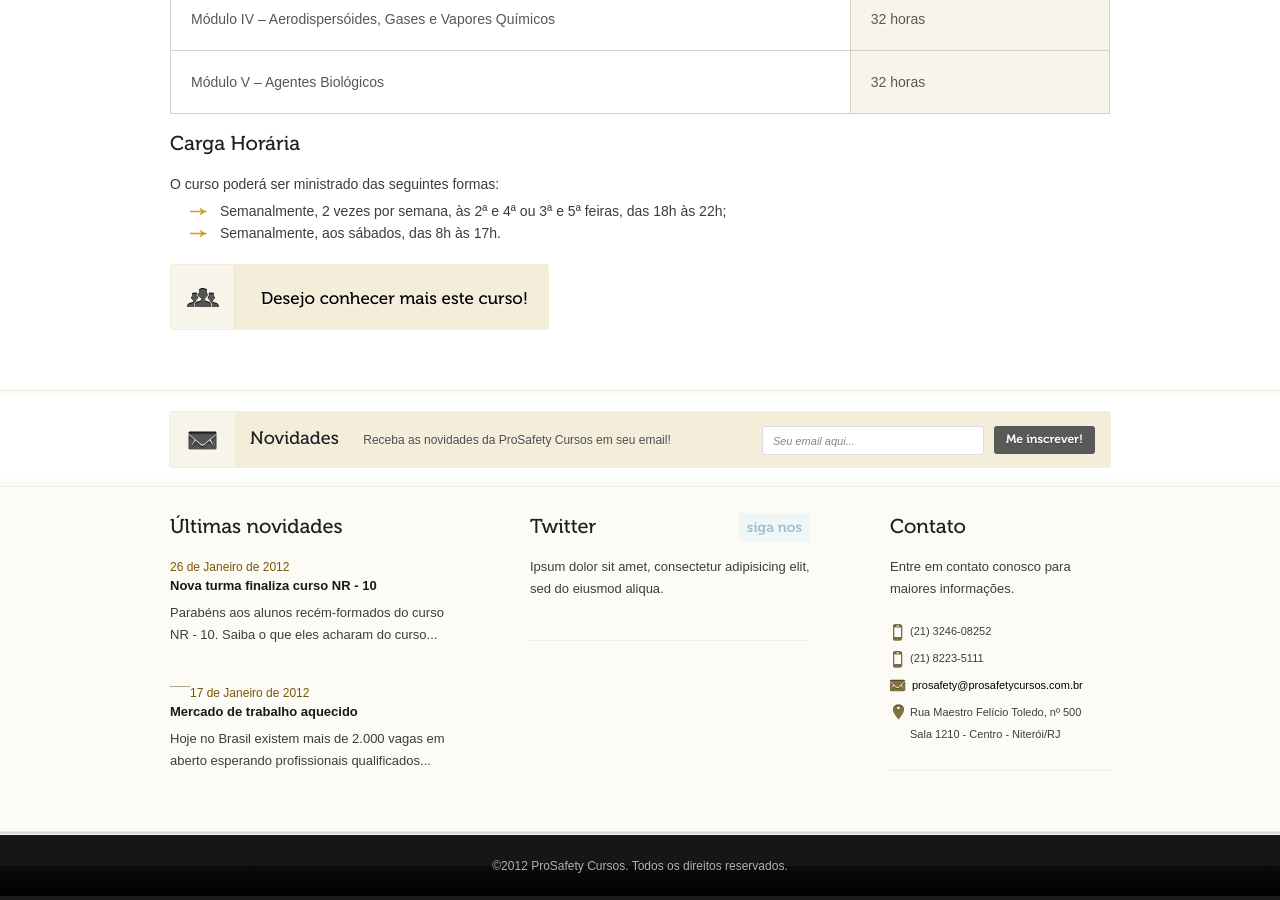
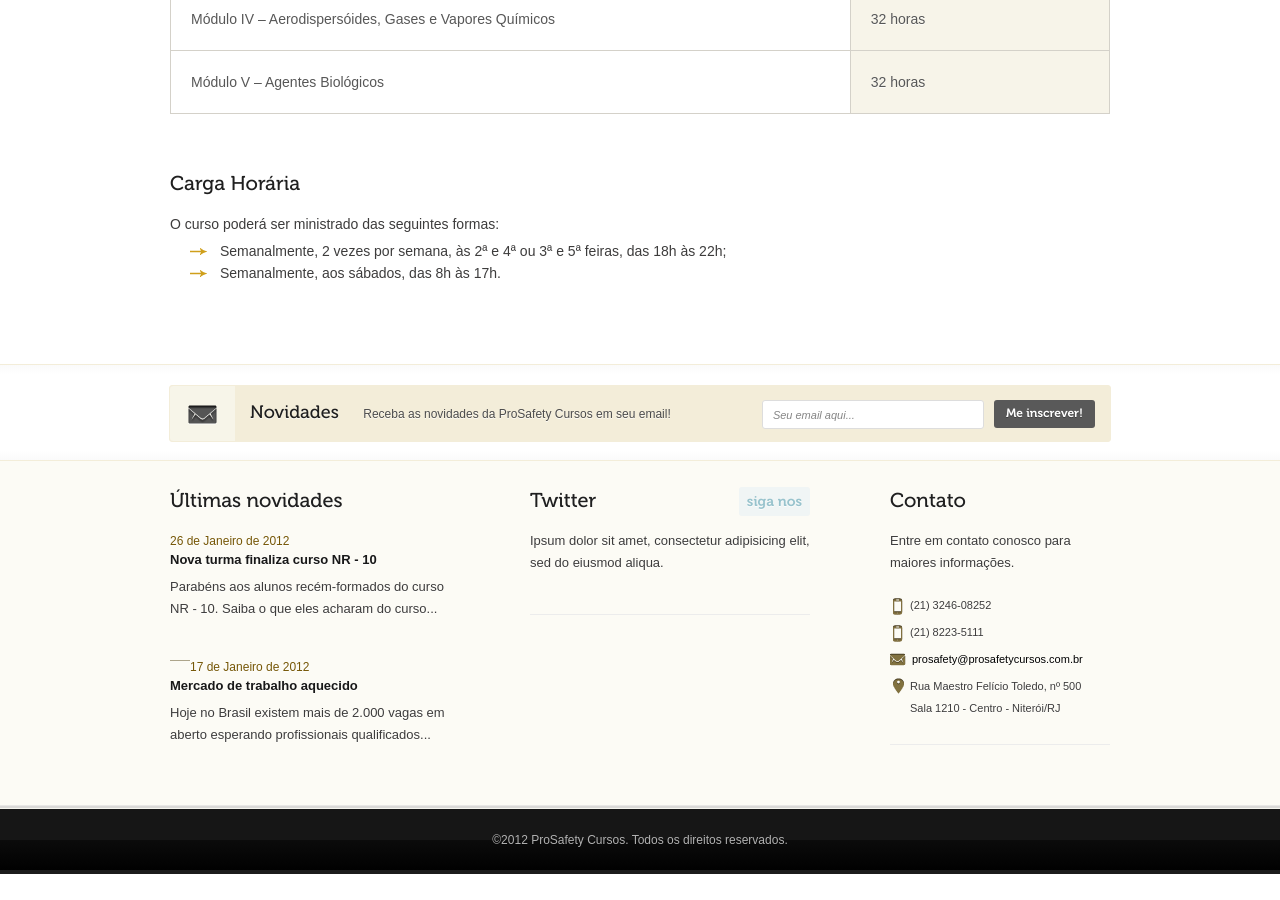
Before and after one commit to prosafetycursos/prosafetycursos.github.com, a Jekyll site: the page built from cursos/higiene-ocupacional.html, in a window 1280 px wide and 900 px high, scrolled down 1219 px. Built offline with Jekyll 4.4.1, drawn with Linux system fonts in a browser that asks for light colours; after the commit the page ends 2093 px from its top, so only the background shows below that.

Commit message:
Ajuste no curso de higiene ocupacional

```diff
--- a/cursos/higiene-ocupacional.html
+++ b/cursos/higiene-ocupacional.html
@@ -63,12 +63,13 @@ layout: default
         </tr>
       </tbody>
     </table>
+  </div>
+  <div class="grid_16">
     <h2>Carga Horária</h2>
     <p>O curso poderá ser ministrado das seguintes formas:</p>
     <ul class='contentList arrow'>
       <li>Semanalmente, 2 vezes por semana, às 2ª e 4ª ou 3ª e 5ª feiras, das 18h às 22h;</li>
       <li>Semanalmente, aos sábados, das 8h às 17h.</li>
     </ul>
-    <a class="bigButton people" href="#">Desejo conhecer mais este curso!</a>
   </div>
 </div>
```
